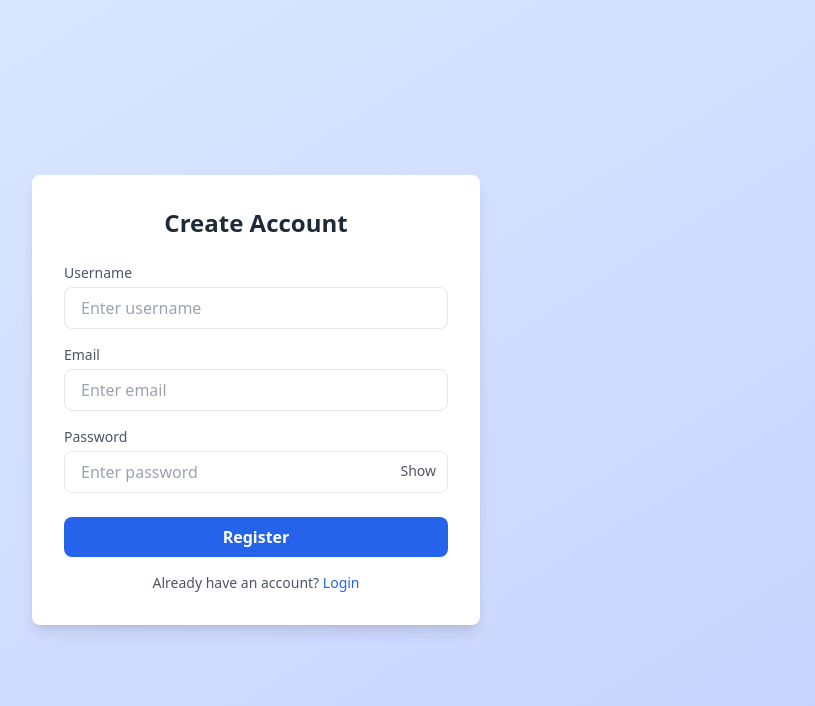
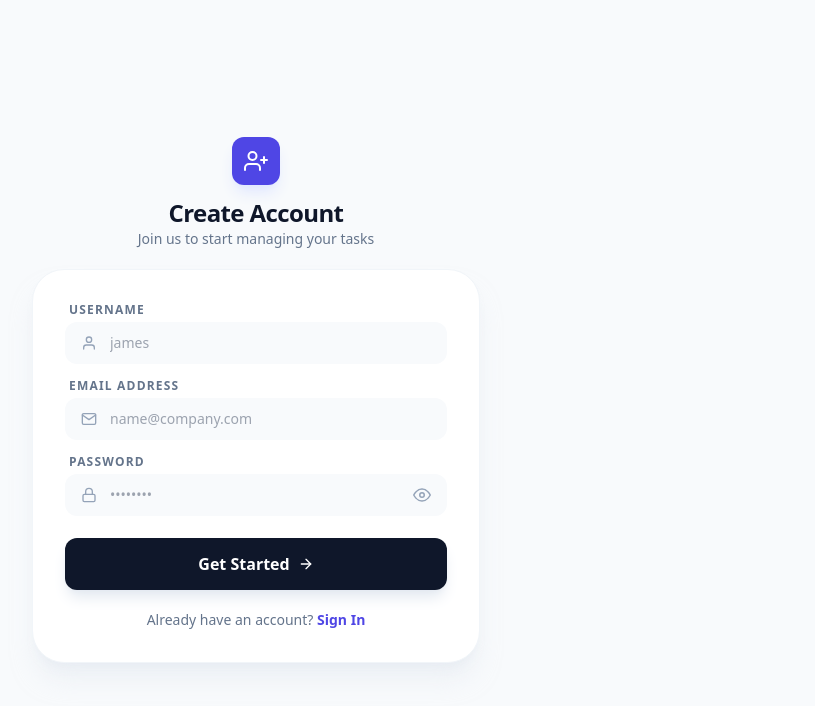
Before and after one commit to AleyJan/user-dashboard-frontend, a React (Vite) app: page /register in a window 1280 px wide. Shown: the top 706 px of the page, without its empty margins (384-1199 px from the left). Built offline with nearby package versions, Linux system fonts and the light colour scheme.

Commit message:
update ui

```diff
--- a/index.html
+++ b/index.html
@@ -2,9 +2,9 @@
 <html lang="en">
   <head>
     <meta charset="UTF-8" />
-    <link rel="icon" type="image/svg+xml" href="./user.jpg" />
+    <link rel="icon" type="image/svg+xml" href="./circle.png" />
     <meta name="viewport" content="width=device-width, initial-scale=1.0" />
-    <title>Todo App</title>
+    <title>Tracker</title>
   </head>
   <body>
     <div id="root"></div>
--- a/package.json
+++ b/package.json
@@ -13,6 +13,7 @@
     "axios": "^1.13.4",
     "react": "^19.2.0",
     "react-dom": "^19.2.0",
+    "react-icons": "^5.5.0",
     "react-router-dom": "^7.13.0"
   },
   "devDependencies": {
--- a/src/pages/Login.jsx
+++ b/src/pages/Login.jsx
@@ -1,28 +1,43 @@
 import axios from "axios";
 import { useState, useEffect } from "react";
-import { useNavigate } from "react-router-dom";
+import { useNavigate, useLocation } from "react-router-dom";
+import {
+  FiMail,
+  FiLock,
+  FiEye,
+  FiEyeOff,
+  FiArrowRight,
+  FiCheckCircle,
+} from "react-icons/fi";
 
 export default function Login() {
   const [form, setForm] = useState({ email: "", password: "" });
   const [loading, setLoading] = useState(false);
   const [showPassword, setShowPassword] = useState(false);
   const [error, setError] = useState("");
+  const [success, setSuccess] = useState("");
 
   const navigate = useNavigate();
+  const location = useLocation();
+  const BASE_URL = "https://user-dashboard-backend-jade.vercel.app";
 
-  // Check if user is already logged in
   useEffect(() => {
+    // 1. Check if user is already logged in
     const token = localStorage.getItem("token");
-    if (token) {
-      navigate("/dashboard", { replace: true });
+    if (token) navigate("/dashboard", { replace: true });
+
+    // 2. Check for success message from Register page
+    if (location.state?.successMsg) {
+      setSuccess(location.state.successMsg);
+      // Clean up the state so message disappears on refresh
+      window.history.replaceState({}, document.title);
     }
-  }, [navigate]);
-
-  const BASE_URL = "https://user-dashboard-backend-jade.vercel.app"; // ✅ deployed backend
+  }, [navigate, location]);
 
   const submit = async (e) => {
     e.preventDefault();
     setError("");
+    setSuccess(""); // Clear success message if user tries to log in again
     setLoading(true);
 
     try {
@@ -30,65 +45,90 @@ export default function Login() {
       localStorage.setItem("token", res.data.token);
       navigate("/dashboard");
     } catch (err) {
-      setError("Invalid email or password");
+      // Handles the "msg" field from your backend
+      setError(err.response?.data?.msg || "Invalid email or password");
     } finally {
       setLoading(false);
     }
   };
 
   return (
-    <div className="min-h-screen flex items-center justify-center bg-gradient-to-br from-blue-100 to-indigo-200 px-4">
-      <form
-        onSubmit={submit}
-        className="bg-white w-full max-w-md p-8 rounded-2xl shadow-xl"
-      >
-        <h2 className="text-3xl font-bold text-center text-gray-800 mb-2">
+    <div className="h-screen w-screen flex items-center justify-center bg-slate-50 px-4 overflow-hidden">
+      <div className="w-full max-w-md">
+        {/* Header */}
+        <div className="text-center mb-6">
+          <div className="inline-flex items-center justify-center w-12 h-12 bg-indigo-600 rounded-xl shadow-lg shadow-indigo-100 mb-3">
+            <FiCheckCircle className="text-white text-2xl" />
+          </div>
+          <h2 className="text-2xl font-extrabold text-slate-900 tracking-tight">
             Welcome Back
           </h2>
-        <p className="text-center text-gray-500 mb-6">
-          Login to access your dashboard
+          <p className="text-slate-500 text-sm font-medium">
+            Sign in to your account
           </p>
+        </div>
 
+        {/* Card */}
+        <div className="bg-white p-7 rounded-[2rem] shadow-xl shadow-slate-200/50 border border-slate-100">
+          {/* Success Message Alert */}
+          {success && (
+            <div className="mb-4 text-xs font-bold text-emerald-600 bg-emerald-50 p-3 rounded-xl border border-emerald-100 flex items-center gap-2 animate-pulse">
+              <FiCheckCircle className="text-emerald-500" />
+              {success}
+            </div>
+          )}
+
+          {/* Error Message Alert */}
           {error && (
-          <div className="mb-4 text-sm text-red-600 bg-red-100 p-3 rounded">
+            <div className="mb-4 text-xs font-bold text-red-500 bg-red-50 p-3 rounded-xl border border-red-100 flex items-center gap-2">
+              <span className="w-1.5 h-1.5 bg-red-500 rounded-full"></span>
               {error}
             </div>
           )}
 
-        {/* Email */}
-        <div className="mb-4">
-          <label className="block text-sm font-medium text-gray-600 mb-1">
+          <form onSubmit={submit} className="space-y-4">
+            {/* Email Field */}
+            <div>
+              <label className="block text-xs font-bold text-slate-500 mb-1.5 ml-1 uppercase tracking-widest">
                 Email
               </label>
+              <div className="relative group">
+                <FiMail className="absolute left-4 top-1/2 -translate-y-1/2 text-slate-400 group-focus-within:text-indigo-600 transition-colors" />
                 <input
                   type="email"
-            placeholder="Enter your email"
+                  placeholder="name@company.com"
                   required
-            className="w-full px-4 py-2 border rounded-lg focus:outline-none focus:ring-2 focus:ring-blue-500"
+                  className="w-full pl-11 pr-4 py-3 bg-slate-50 border border-transparent rounded-xl outline-none focus:ring-2 focus:ring-indigo-500 focus:bg-white transition-all text-slate-800 text-sm font-medium"
                   onChange={(e) => setForm({ ...form, email: e.target.value })}
                 />
               </div>
+            </div>
 
-        {/* Password */}
-        <div className="mb-6">
-          <label className="block text-sm font-medium text-gray-600 mb-1">
+            {/* Password Field */}
+            <div>
+              <div className="flex justify-between mb-1.5 ml-1">
+                <label className="text-xs font-bold text-slate-500 uppercase tracking-widest">
                   Password
                 </label>
-
-          <div className="relative">
+              </div>
+              <div className="relative group">
+                <FiLock className="absolute left-4 top-1/2 -translate-y-1/2 text-slate-400 group-focus-within:text-indigo-600 transition-colors" />
                 <input
                   type={showPassword ? "text" : "password"}
                   required
-              placeholder="Enter password"
-              className="w-full px-4 py-2 border rounded-lg focus:outline-none focus:ring-2 focus:ring-blue-500"
-              onChange={(e) => setForm({ ...form, password: e.target.value })}
+                  placeholder="••••••••"
+                  className="w-full pl-11 pr-11 py-3 bg-slate-50 border border-transparent rounded-xl outline-none focus:ring-2 focus:ring-indigo-500 focus:bg-white transition-all text-slate-800 text-sm font-medium"
+                  onChange={(e) =>
+                    setForm({ ...form, password: e.target.value })
+                  }
                 />
-            <span
+                <button
+                  type="button"
                   onClick={() => setShowPassword(!showPassword)}
-              className="absolute right-3 top-2.5 cursor-pointer text-sm text-gray-600"
+                  className="absolute right-4 top-1/2 -translate-y-1/2 text-slate-400 hover:text-slate-600"
                 >
-              {showPassword ? "Hide" : "Show"}
-            </span>
+                  {showPassword ? <FiEyeOff size={18} /> : <FiEye size={18} />}
+                </button>
               </div>
             </div>
 
@@ -96,22 +136,33 @@ export default function Login() {
             <button
               type="submit"
               disabled={loading}
-          className="w-full bg-blue-600 text-white py-2 rounded-lg font-semibold hover:bg-blue-700 transition disabled:opacity-50"
+              className="w-full bg-slate-900 text-white py-3.5 rounded-xl font-bold hover:bg-slate-800 active:scale-[0.98] transition-all flex items-center justify-center gap-2 group disabled:opacity-70"
             >
-          {loading ? "Logging in..." : "Login"}
+              {loading ? (
+                "Verifying..."
+              ) : (
+                <>
+                  Sign In{" "}
+                  <FiArrowRight className="group-hover:translate-x-1 transition-transform" />
+                </>
+              )}
             </button>
+          </form>
 
-        {/* Footer */}
-        <p className="text-sm text-center text-gray-600 mt-4">
-          Don’t have an account?{" "}
-          <span
+          {/* Footer Link */}
+          <div className="mt-6 text-center">
+            <p className="text-sm text-slate-500 font-medium">
+              New here?{" "}
+              <button
                 onClick={() => navigate("/register")}
-            className="text-blue-600 cursor-pointer hover:underline"
+                className="text-indigo-600 font-bold hover:underline"
               >
-            Register
-          </span>
+                Create account
+              </button>
             </p>
-      </form>
+          </div>
+        </div>
+      </div>
     </div>
   );
 }
--- a/src/pages/Register.jsx
+++ b/src/pages/Register.jsx
@@ -1,6 +1,15 @@
 import axios from "axios";
 import { useState, useEffect } from "react";
 import { useNavigate } from "react-router-dom";
+import {
+  FiMail,
+  FiLock,
+  FiEye,
+  FiEyeOff,
+  FiUser,
+  FiUserPlus,
+  FiArrowRight,
+} from "react-icons/fi";
 
 export default function Register() {
   const [form, setForm] = useState({
@@ -13,14 +22,11 @@ export default function Register() {
   const [showPassword, setShowPassword] = useState(false);
 
   const navigate = useNavigate();
-
-  const BASE_URL = "https://user-dashboard-backend-jade.vercel.app"; // ✅ deployed backend
+  const BASE_URL = "https://user-dashboard-backend-jade.vercel.app";
 
   useEffect(() => {
     const token = localStorage.getItem("token");
-    if (token) {
-      navigate("/dashboard", { replace: true });
-    }
+    if (token) navigate("/dashboard", { replace: true });
   }, [navigate]);
 
   const submit = async (e) => {
@@ -30,101 +36,135 @@ export default function Register() {
 
     try {
       await axios.post(`${BASE_URL}/api/auth/register`, form);
-      navigate("/login");
+
+      navigate("/login", {
+        state: { successMsg: "Account created! Please log in." },
+      });
     } catch (err) {
-      setError(err.response?.data?.message || "Something went wrong");
+      const errorMsg = err.response?.data?.msg || "Something went wrong";
+      setError(errorMsg);
     } finally {
       setLoading(false);
     }
   };
 
   return (
-    <div className="min-h-screen flex items-center justify-center bg-gradient-to-br from-blue-100 to-indigo-200 px-4">
-      <form
-        onSubmit={submit}
-        className="bg-white shadow-lg rounded-lg p-8 w-full max-w-md"
-      >
-        <h2 className="text-2xl font-bold text-center text-gray-800 mb-6">
+    <div className="h-screen w-screen flex items-center justify-center bg-slate-50 px-4 overflow-hidden">
+      <div className="w-full max-w-md">
+        {/* Header */}
+        <div className="text-center mb-5">
+          <div className="inline-flex items-center justify-center w-12 h-12 bg-indigo-600 rounded-xl shadow-lg shadow-indigo-100 mb-3">
+            <FiUserPlus className="text-white text-2xl" />
+          </div>
+          <h2 className="text-2xl font-extrabold text-slate-900 tracking-tight">
             Create Account
           </h2>
+          <p className="text-slate-500 text-sm font-medium">
+            Join us to start managing your tasks
+          </p>
+        </div>
 
-        {/* Error Message */}
+        {/* Card  */}
+        <div className="bg-white p-6 sm:p-8 rounded-[2rem] shadow-xl shadow-slate-200/50 border border-slate-100">
           {error && (
-          <div className="mb-4 text-sm text-red-600 bg-red-100 p-3 rounded">
+            <div className="mb-4 text-xs font-bold text-red-500 bg-red-50 p-3 rounded-xl border border-red-100 flex items-center gap-2">
+              <span className="w-1.5 h-1.5 bg-red-500 rounded-full"></span>
               {error}
             </div>
           )}
 
+          <form onSubmit={submit} className="space-y-3.5">
             {/* Username */}
-        <div className="mb-4">
-          <label className="block text-sm font-medium text-gray-600 mb-1">
+            <div>
+              <label className="block text-xs font-bold text-slate-500 mb-1 ml-1 uppercase tracking-widest">
                 Username
               </label>
+              <div className="relative group">
+                <FiUser className="absolute left-4 top-1/2 -translate-y-1/2 text-slate-400 group-focus-within:text-indigo-600 transition-colors" />
                 <input
                   type="text"
                   required
-            placeholder="Enter username"
-            className="w-full px-4 py-2 border rounded-lg focus:outline-none focus:ring-2 focus:ring-blue-500"
-            onChange={(e) => setForm({ ...form, username: e.target.value })}
+                  placeholder="james"
+                  className="w-full pl-11 pr-4 py-2.5 bg-slate-50 border border-transparent rounded-xl outline-none focus:ring-2 focus:ring-indigo-500 focus:bg-white transition-all text-slate-800 text-sm font-medium"
+                  onChange={(e) =>
+                    setForm({ ...form, username: e.target.value })
+                  }
                 />
+              </div>
             </div>
 
             {/* Email */}
-        <div className="mb-4">
-          <label className="block text-sm font-medium text-gray-600 mb-1">
-            Email
+            <div>
+              <label className="block text-xs font-bold text-slate-500 mb-1 ml-1 uppercase tracking-widest">
+                Email Address
               </label>
+              <div className="relative group">
+                <FiMail className="absolute left-4 top-1/2 -translate-y-1/2 text-slate-400 group-focus-within:text-indigo-600 transition-colors" />
                 <input
                   type="email"
                   required
-            placeholder="Enter email"
-            className="w-full px-4 py-2 border rounded-lg focus:outline-none focus:ring-2 focus:ring-blue-500"
+                  placeholder="name@company.com"
+                  className="w-full pl-11 pr-4 py-2.5 bg-slate-50 border border-transparent rounded-xl outline-none focus:ring-2 focus:ring-indigo-500 focus:bg-white transition-all text-slate-800 text-sm font-medium"
                   onChange={(e) => setForm({ ...form, email: e.target.value })}
                 />
               </div>
+            </div>
 
             {/* Password */}
-        <div className="mb-6">
-          <label className="block text-sm font-medium text-gray-600 mb-1">
+            <div className="pb-2">
+              <label className="block text-xs font-bold text-slate-500 mb-1 ml-1 uppercase tracking-widest">
                 Password
               </label>
-          <div className="relative">
+              <div className="relative group">
+                <FiLock className="absolute left-4 top-1/2 -translate-y-1/2 text-slate-400 group-focus-within:text-indigo-600 transition-colors" />
                 <input
                   type={showPassword ? "text" : "password"}
                   required
-              placeholder="Enter password"
-              className="w-full px-4 py-2 border rounded-lg focus:outline-none focus:ring-2 focus:ring-blue-500"
-              onChange={(e) => setForm({ ...form, password: e.target.value })}
+                  placeholder="••••••••"
+                  className="w-full pl-11 pr-11 py-2.5 bg-slate-50 border border-transparent rounded-xl outline-none focus:ring-2 focus:ring-indigo-500 focus:bg-white transition-all text-slate-800 text-sm font-medium"
+                  onChange={(e) =>
+                    setForm({ ...form, password: e.target.value })
+                  }
                 />
-            <span
+                <button
+                  type="button"
                   onClick={() => setShowPassword(!showPassword)}
-              className="absolute right-3 top-2.5 cursor-pointer text-sm text-gray-600"
+                  className="absolute right-4 top-1/2 -translate-y-1/2 text-slate-400 hover:text-slate-600"
                 >
-              {showPassword ? "Hide" : "Show"}
-            </span>
+                  {showPassword ? <FiEyeOff size={18} /> : <FiEye size={18} />}
+                </button>
               </div>
             </div>
 
-        {/* Register Button */}
             <button
               type="submit"
               disabled={loading}
-          className="w-full bg-blue-600 text-white py-2 rounded-lg font-semibold hover:bg-blue-700 transition disabled:opacity-50"
+              className="w-full bg-slate-900 text-white py-3.5 rounded-xl font-bold hover:bg-slate-800 active:scale-[0.98] transition-all flex items-center justify-center gap-2 group disabled:opacity-70 shadow-lg shadow-slate-200"
             >
-          {loading ? "Registering..." : "Register"}
+              {loading ? (
+                "Creating Account..."
+              ) : (
+                <>
+                  Get Started{" "}
+                  <FiArrowRight className="group-hover:translate-x-1 transition-transform" />
+                </>
+              )}
             </button>
+          </form>
 
-        {/* Footer */}
-        <p className="text-sm text-center text-gray-600 mt-4">
+          <div className="mt-5 text-center">
+            <p className="text-sm text-slate-500 font-medium">
               Already have an account?{" "}
-          <span
+              <button
                 onClick={() => navigate("/login")}
-            className="text-blue-600 cursor-pointer hover:underline"
+                className="text-indigo-600 font-bold hover:underline underline-offset-4"
               >
-            Login
-          </span>
+                Sign In
+              </button>
             </p>
-      </form>
+          </div>
+        </div>
+      </div>
     </div>
   );
 }
```
Also changed, not shown: src/pages/Todo.jsx (+129 -67 lines), public/circle.png (added), 1 other file (tests, documents, lock files or other folders). Lines whose indentation alone changed are shown as unchanged.
